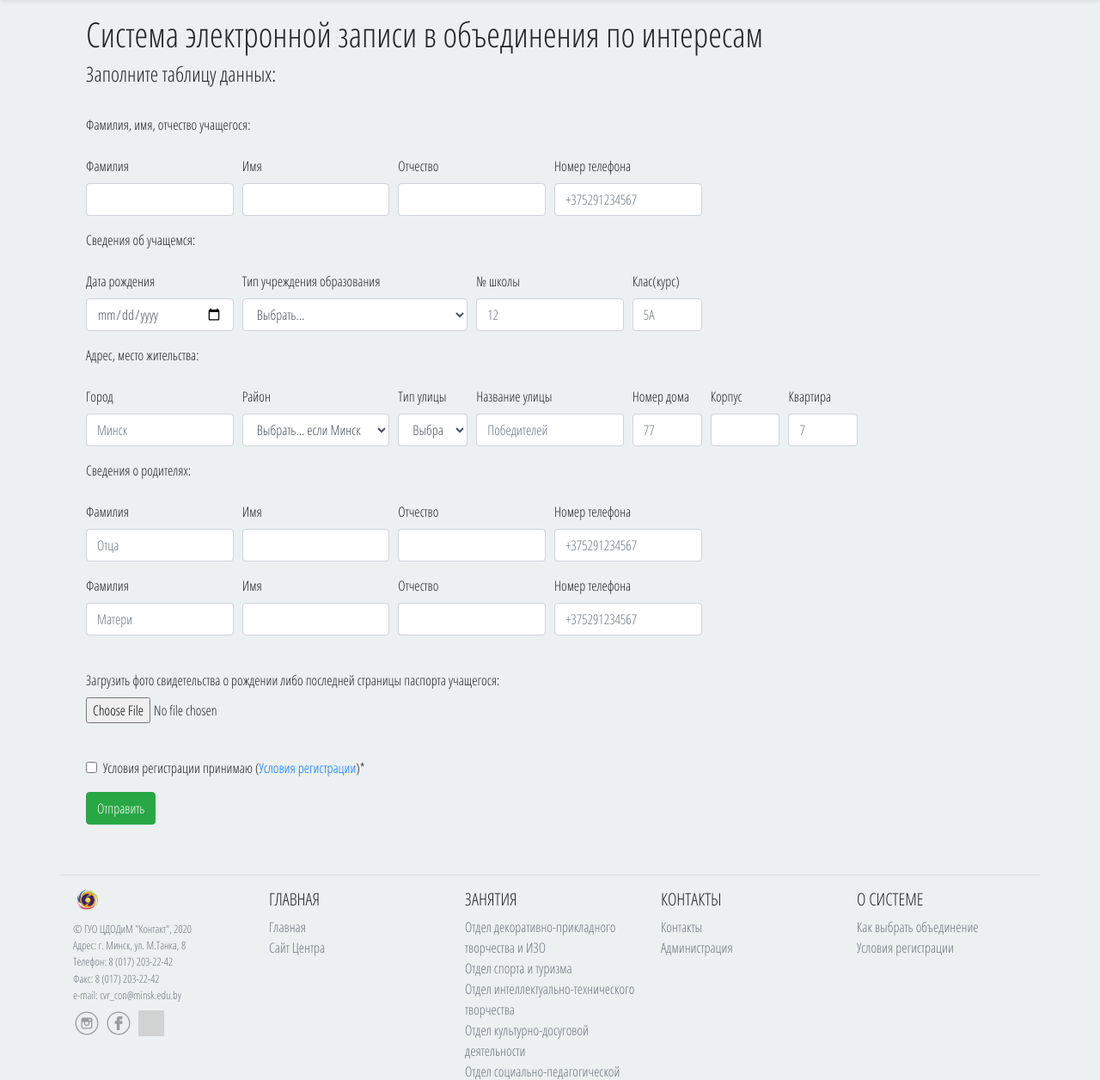
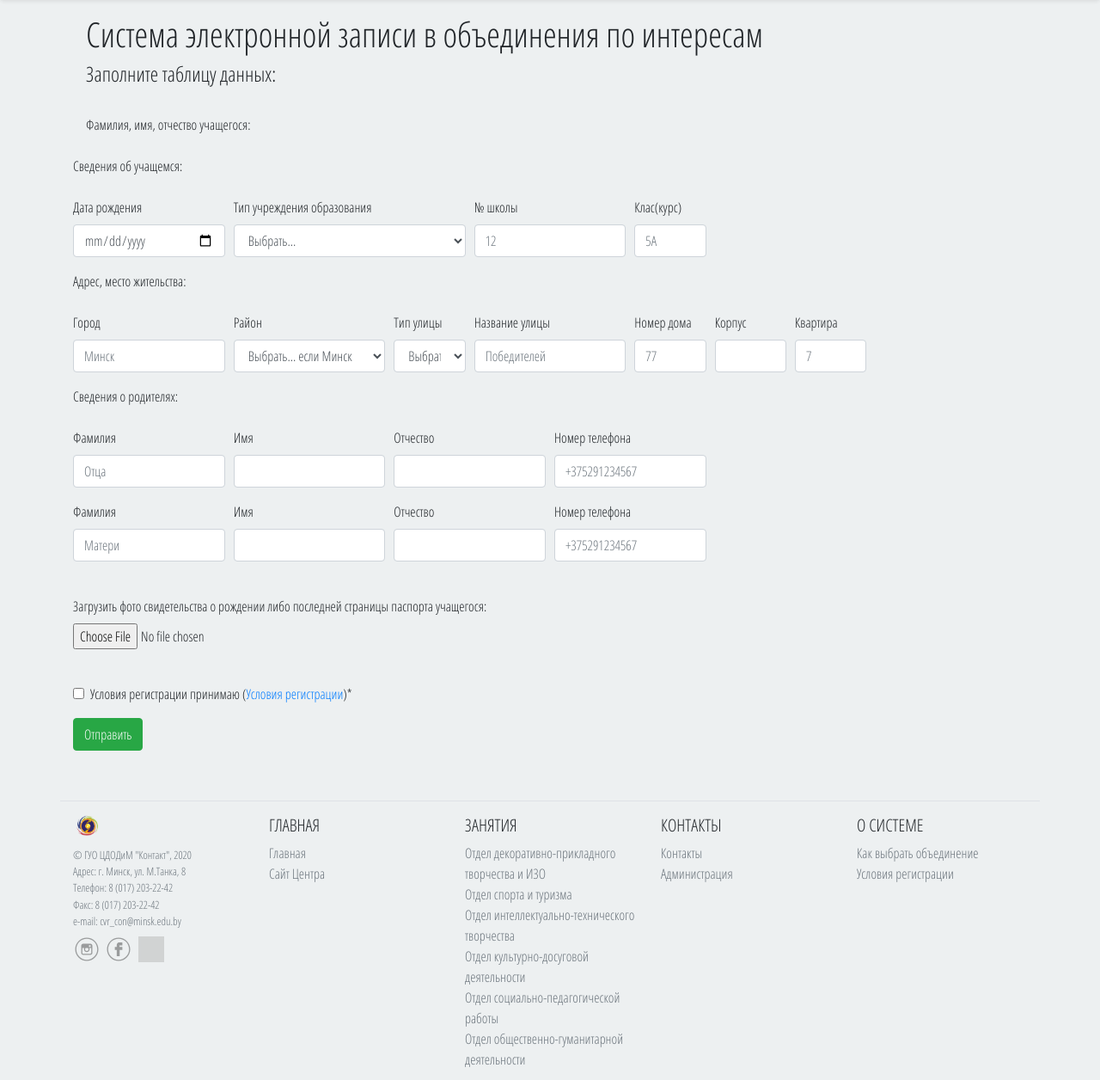
Before and after one commit to evgene30/python-flask-register, a Flask app: page / in a window 1280 px wide. Shown: the part 48-1304 px from the top of the page at 86% size. Run offline with Flask 2, Linux system fonts and the light colour scheme; some libraries are stand-ins or nearby versions; grey boxes are pictures that could not be loaded.

Commit message:
v.1.0.13 clear

```diff
--- a/app.py
+++ b/app.py
@@ -1,20 +1,20 @@
-from flask import Flask, render_template, url_for, request
+from flask import Flask, render_template, request
+
 
 app = Flask(__name__)
 
 
-@app.route('/')
-@app.route('/home')
+@app.route('/', methods=['POST', 'GET'])
+@app.route('/home', methods=['POST', 'GET'])
 def index():
     q = request.args.get('q')
     if q:
         return render_template('search.html')
-
     else:
         return render_template('index.html')
 
 
-@app.route('/about')
+@app.route('/about', methods=['POST', 'GET'])
 def about():
     q = request.args.get('q')
     if q:
@@ -24,7 +24,7 @@ def about():
         return render_template('about.html')
 
 
-@app.route('/search')
+@app.route('/search', methods=['POST', 'GET'])
 def search():
     return render_template('search.html')
 
--- a/templates/base.html
+++ b/templates/base.html
@@ -87,27 +87,7 @@
                 <button class="btn btn-dark my-2 my-sm-0" type="submit">Поиск</button>
             </form>
         </div>
-        <style type="text/css">
-            .ya-page_js_yes .ya-site-form_inited_no {
-                display: none;
-            }
-        </style>
-        <script
-                type="text/javascript">(function (w, d, c) {
-            var s = d.createElement('script'), h = d.getElementsByTagName('script')[0], e = d.documentElement;
-            if ((' ' + e.className + ' ').indexOf(' ya-page_js_yes ') === -1) {
-                e.className += ' ya-page_js_yes';
-            }
-            s.type = 'text/javascript';
-            s.async = true;
-            s.charset = 'utf-8';
-            s.src = (d.location.protocol === 'https:' ? 'https:' : 'http:') + '//site.yandex.net/v2.0/js/all.js';
-            h.parentNode.insertBefore(s, h);
-            (w[c] || (w[c] = [])).push(function () {
-                Ya.Site.Form.init()
-            })
-        })(window, document, 'yandex_site_callbacks');</script>
-        <!-- end Поиск по сайту-->
+
 </div>
 </nav>
 </div>
--- a/templates/index.html
+++ b/templates/index.html
@@ -6,32 +6,16 @@
 
 
 {% block body %}
-<div class="container">
+<form class="container">
     <h1>Система электронной записи в объединения по интересам</h1>
     <h4>Заполните таблицу данных:</h4>
     <br>
     Фамилия, имя, отчество учащегося:
     <br>
     <br>
-  <form method="POST">
-    <div class="form-row">
-      <div class="form-group col-md-2">
-        <label for="inputEmail4">Фамилия</label>
-        <input type="text" class="form-control" id="inputFamily">
-      </div>
-      <div class="form-group col-md-2">
-        <label for="inputPassword4">Имя</label>
-        <input type="text" class="form-control" id="inputName">
-      </div>
-      <div class="form-group col-md-2">
-        <label for="inputPassword4">Отчество</label>
-        <input type="text" class="form-control" id="inputNameFather">
-      </div>
-      <div class="form-group col-md-2">
-        <label for="inputPassword4">Номер телефона</label>
-        <input type="tel" class="form-control" id="inputPhoneNumber" placeholder="+375291234567">
-      </div>
-    </div>
+
+
+    </form>
     Сведения об учащемся:
     <br>
     <br>
@@ -167,10 +151,7 @@
             </div>
             <button type="submit" class="btn btn-success" style="margin-bottom: 10px;">Отправить</button>
         </form>
-    </form>
-  </form>
         </div>
 
 
-
         {% endblock %}
```
Also changed, not shown: db.py (+21 -17 lines). Lines whose indentation alone changed are shown as unchanged.
